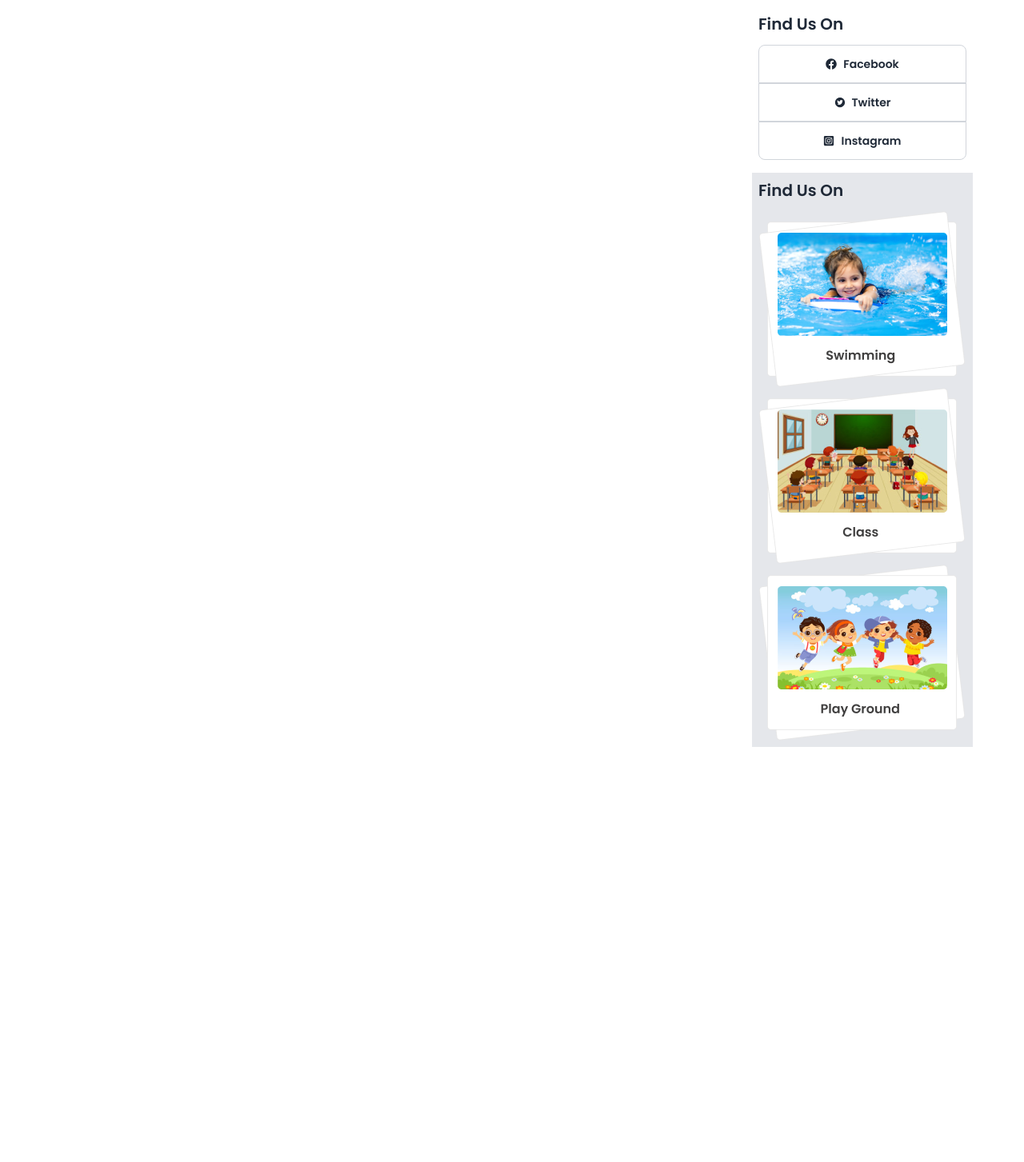
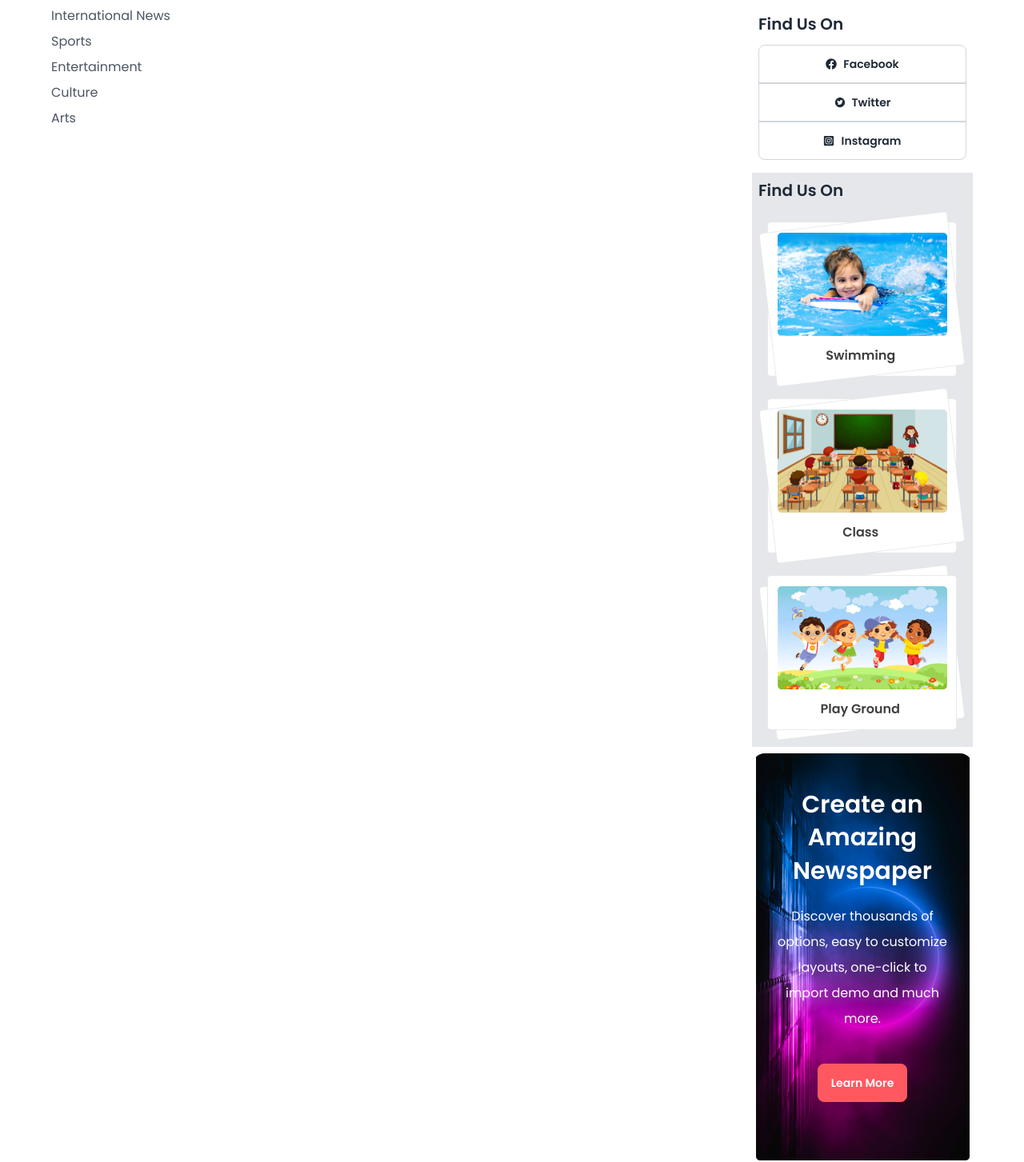
Before and after one commit to BurhanUddinAhmad/react-dragon-news, a React (Vite) app: page / in a window 1280 px wide. Shown: the part 494-1947 px from the top of the page at 80% size. Before the commit the page ends 1428 px from the top, so only its background shows below. Built offline with nearby package versions, Linux system fonts and the light colour scheme.

Commit message:
added category list

```diff
--- /dev/null
+++ b/src/Components/SidbarAdd.jsx
@@ -0,0 +1,20 @@
+import bg from '../assets/images/bg1.png'
+
+const SidbarAdd = () => {
+    return (
+        <>
+            <div className="card relative ">
+                <figure><img src={bg} alt="bg1" /></figure>
+                <div className="card-body absolute text-white text-center">
+                    <h2 className="text-3xl font-semibold text-center mx-auto leading-snug my-3">Create an <br /> Amazing <br /> Newspaper</h2>
+                    <p className='leading-loose'>Discover thousands of options, easy to customize layouts, one-click to import demo and much more.</p>
+                    <div className="card-actions justify-center">
+                        <button className="btn btn-error text-white mt-8">Learn More</button>
+                    </div>
+                </div>
+            </div>
+        </>
+    );
+};
+
+export default SidbarAdd;
--- a/src/Pages/Home/LeftSideBar.jsx
+++ b/src/Pages/Home/LeftSideBar.jsx
@@ -1,9 +1,31 @@
+import { useEffect, useState } from "react";
+import { NavLink } from "react-router-dom";
 
 
 const LeftSideBar = () => {
+    const [categories, setCategories] = useState([]);
+    useEffect(() => {
+        fetch('categories.json')
+        .then(res => res.json())
+        .then (data => setCategories(data));
+    },[]);
+
     return (
         <>
             <h2 className="text-xl font-semibold mb-3">All Categories</h2>
+
+            <div className=" mb-3">
+                {
+                    categories.map(category => <div
+                    key={category.id}
+                    className="text-gray-600 mb-2"
+                    >
+                    <NavLink
+                    to={`/category/${category.id}`}
+                    >{category.name}</NavLink>
+                    </div>)
+                }
+            </div>
         </>
     );
 };
--- a/src/Pages/Home/RightSideBar.jsx
+++ b/src/Pages/Home/RightSideBar.jsx
@@ -6,6 +6,7 @@ import { FaInstagramSquare } from "react-icons/fa";
 import qzon1 from '../../assets/images/qZone1.png';
 import qzon2 from '../../assets/images/qZone2.png';
 import qzon3 from '../../assets/images/qZone3.png';
+import SidbarAdd from "../../Components/SidbarAdd";
 
 const RightSideBar = () => {
     return (
@@ -41,11 +42,15 @@ const RightSideBar = () => {
                 </div>
 
                 {/* Q zone  */}
-                <div className="bg-gray-200 p-2">
+                <div className="bg-gray-200 p-2 mb-2">
                 <h2 className="text-xl font-semibold mb-3">Find Us On </h2>
                     <div><img src={qzon1} alt="" /></div>
                     <div><img src={qzon2} alt="" /></div>
                     <div><img src={qzon3} alt="" /></div>
+                </div>
+
+                <div className="mb-2">
+                    <SidbarAdd/>
                 </div>
             </div>
         </>
```
